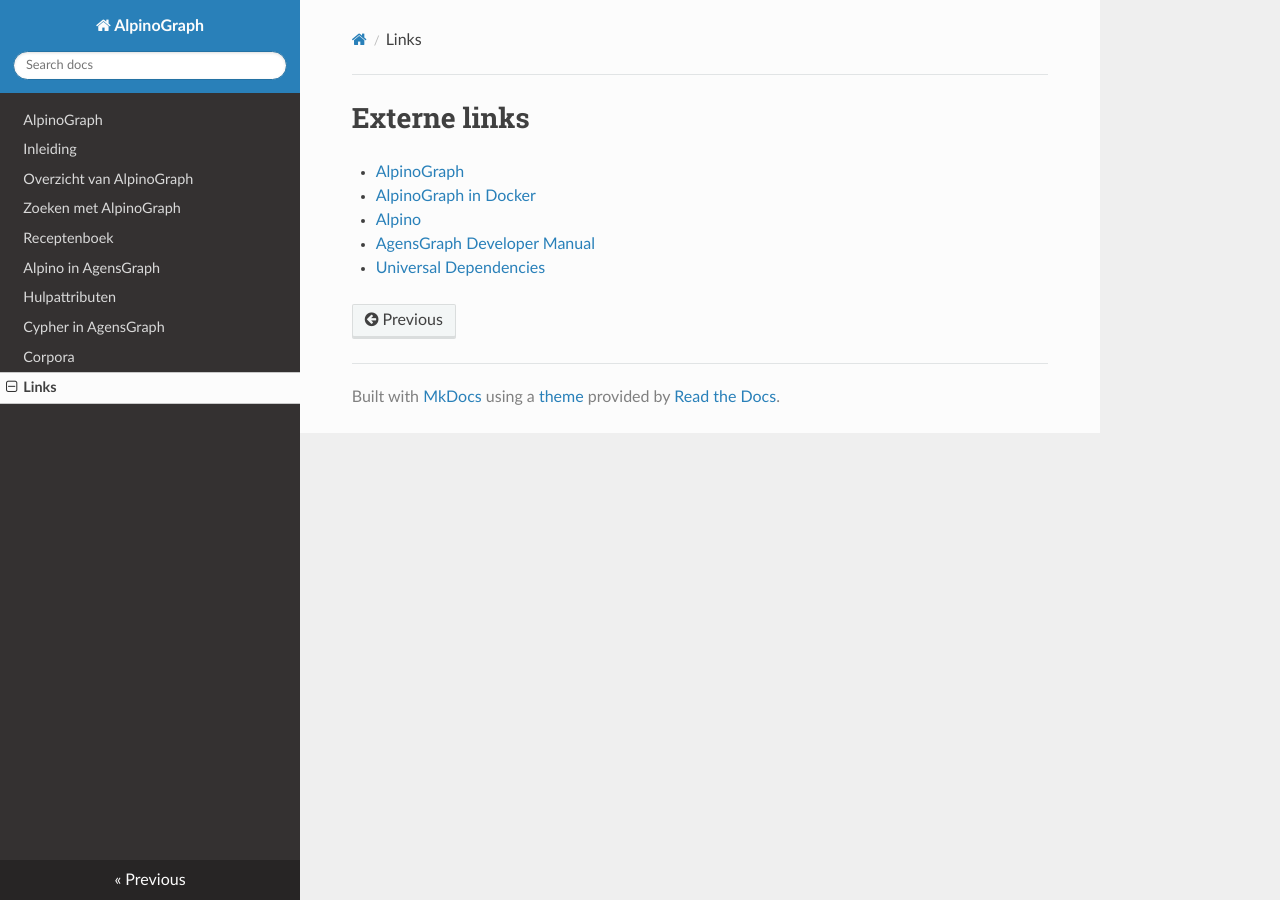
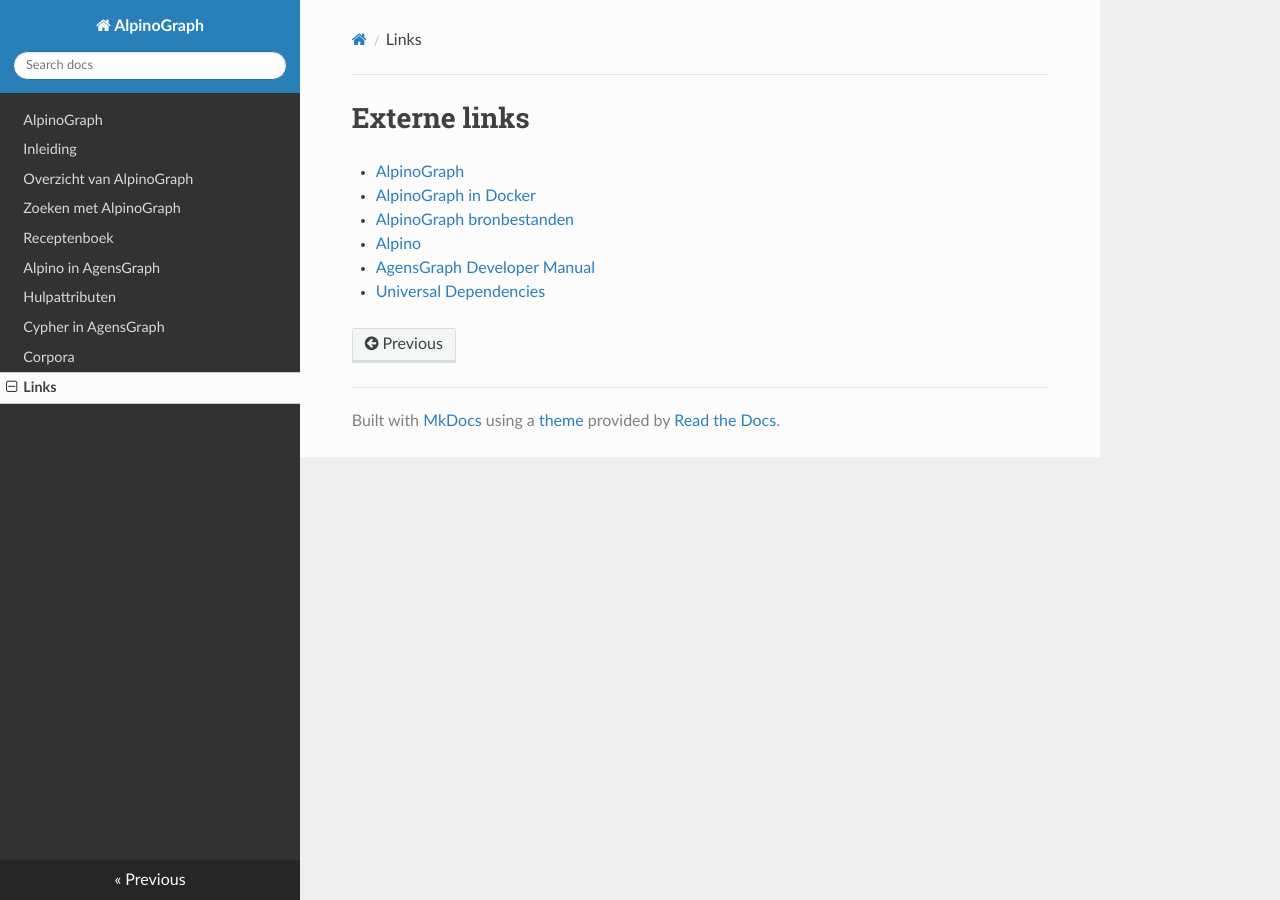
Before and after one commit to rug-compling/alpinograph-docs, an MkDocs documentation site: the page built from docs/links.md, in a window 1280 px wide. Built offline with MkDocs 1.6.1, drawn with Linux system fonts in a browser that asks for light colours; nearby versions of some CDN libraries.

Commit message:
link naar bronbestanden

```diff
--- a/docs/links.md
+++ b/docs/links.md
@@ -2,6 +2,7 @@
 
  * [AlpinoGraph](https://urd2.let.rug.nl/~kleiweg/alpinograph/)
  * [AlpinoGraph in Docker](https://github.com/rug-compling/alpinograph-docker)
+ * [AlpinoGraph bronbestanden](https://git.webhosting.rug.nl/p209327/alpinograph)
  * [Alpino](https://www.let.rug.nl/vannoord/alp/Alpino/)
  * [AgensGraph Developer Manual](https://bitnine.net/documentations/manual/agens_graph_developer_manual_en.html)
  * [Universal Dependencies](https://universaldependencies.org/)
```
